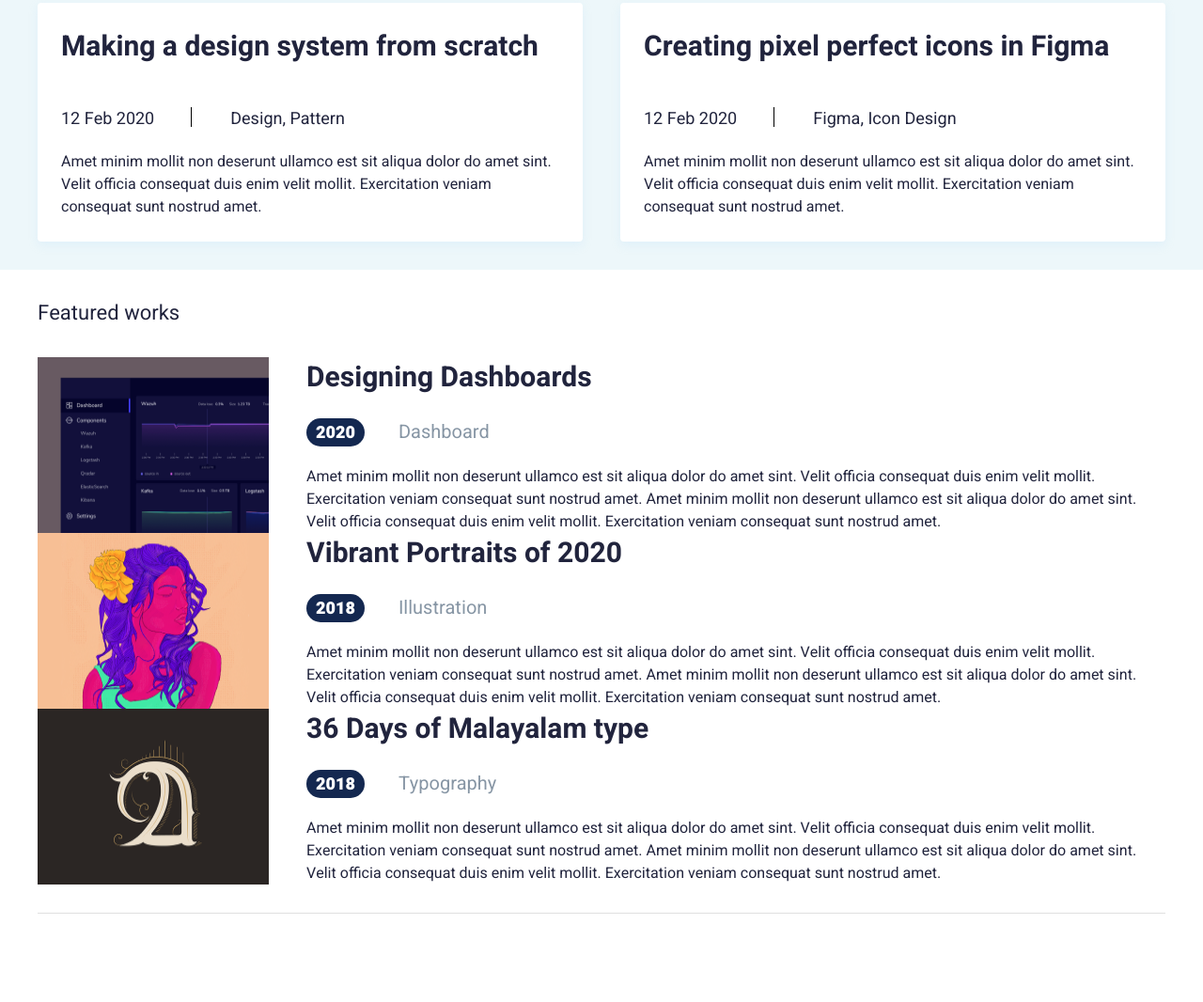
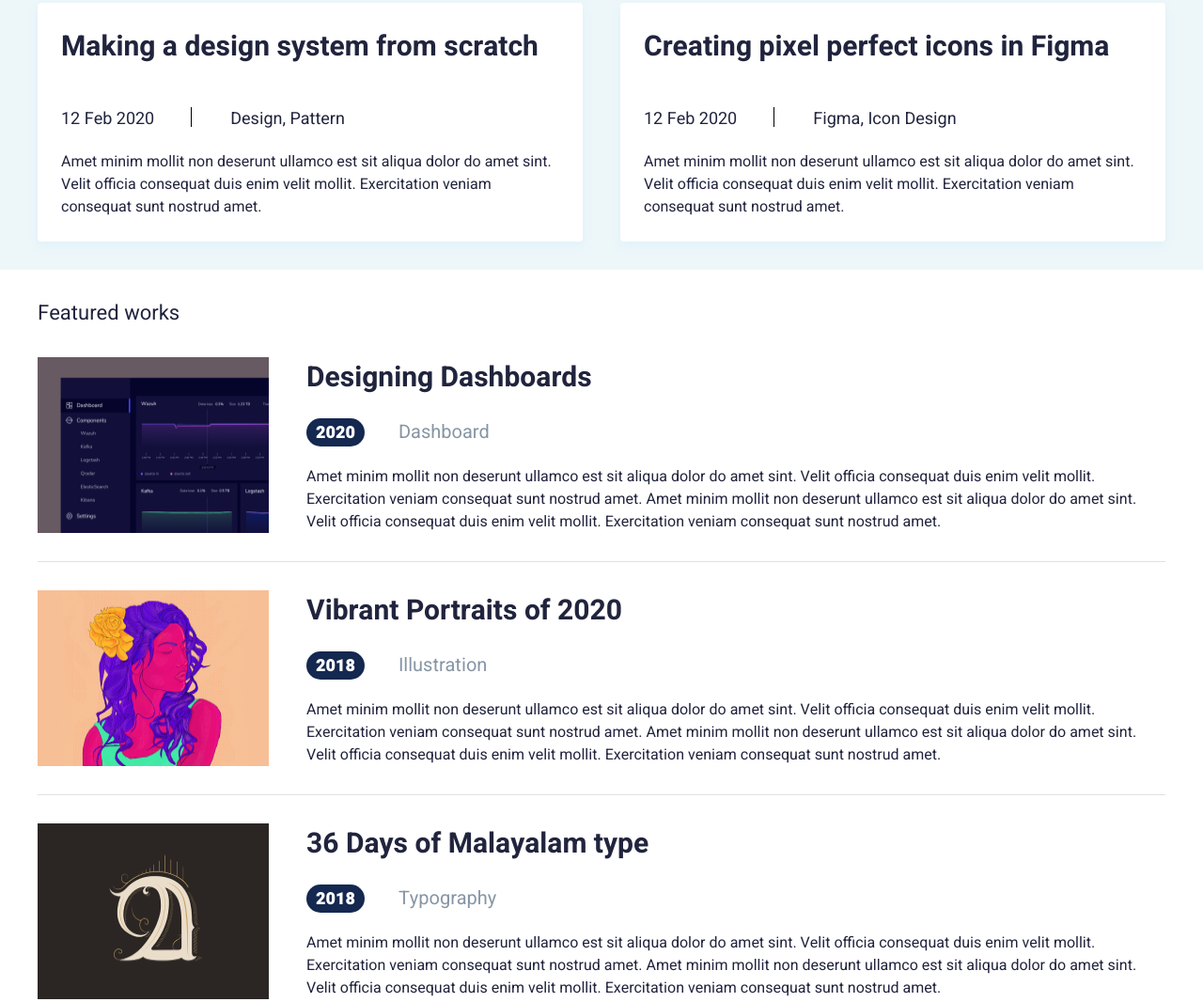
Before and after one commit to Markserg/Portfolio-UI, a plain HTML site: page index.html in a window 1280 px wide. Shown: the part 700-1766 px from the top of the page at 94% size. Before the commit the page ends 1702 px from the top, so only its background shows below. Drawn offline with Linux system fonts and the light colour scheme.

Commit message:
Improved Work block

```diff
--- a/css/style.css
+++ b/css/style.css
@@ -168,19 +168,17 @@ body {
 /* Works */
 .works {
 	padding: 30px 0;
+	margin-bottom: 50px;
 }
 
 .works__title {
 	font-size: 22px;
 }
 
-.works__inner {
+.works__item {
+	display: flex;
 	padding: 30px 0;
 	border-bottom: 1px solid #e0e0e0;
-}
-
-.works__item {
-	display: flex;
 }
 
 .works__item img {
```
